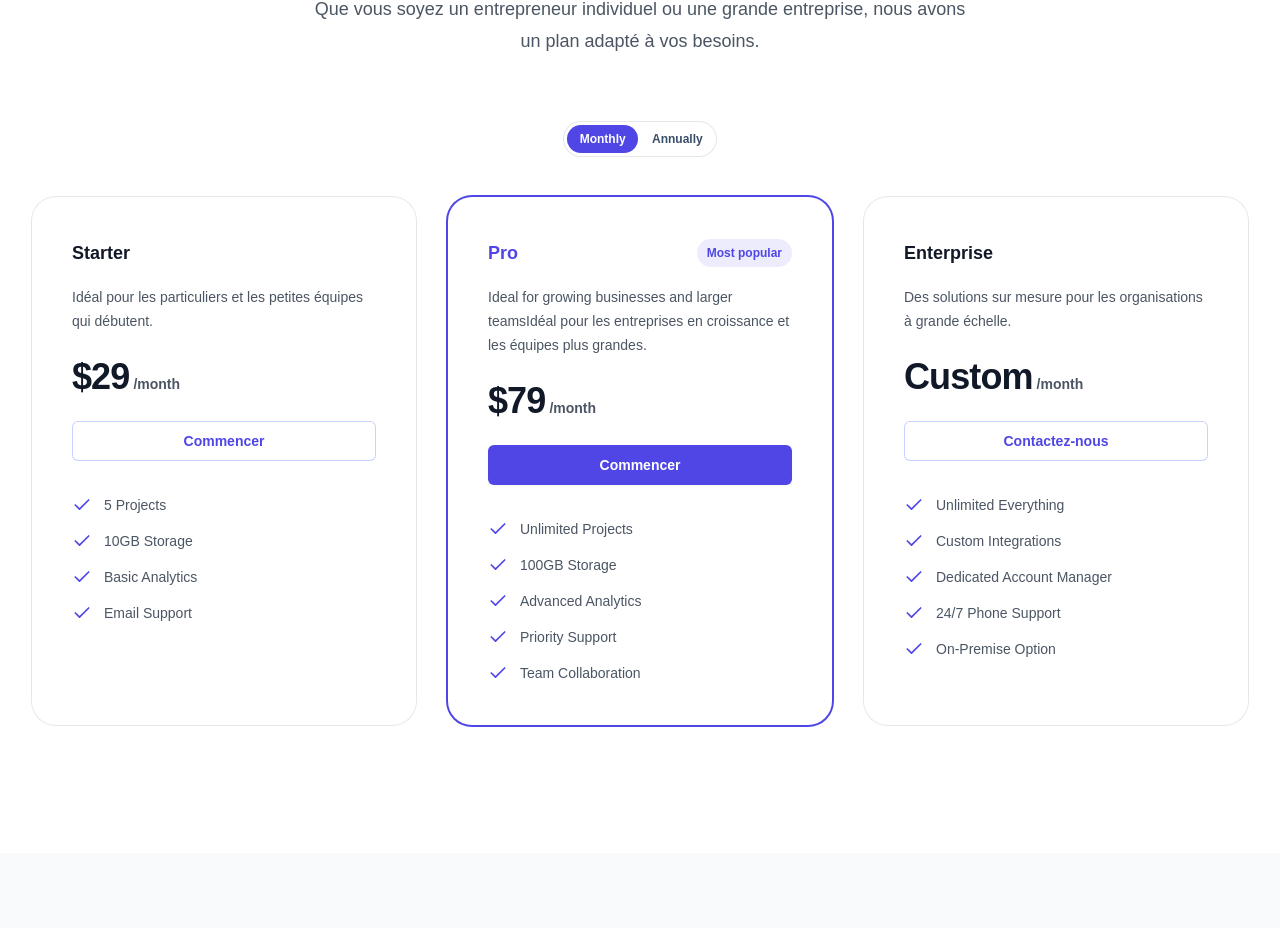
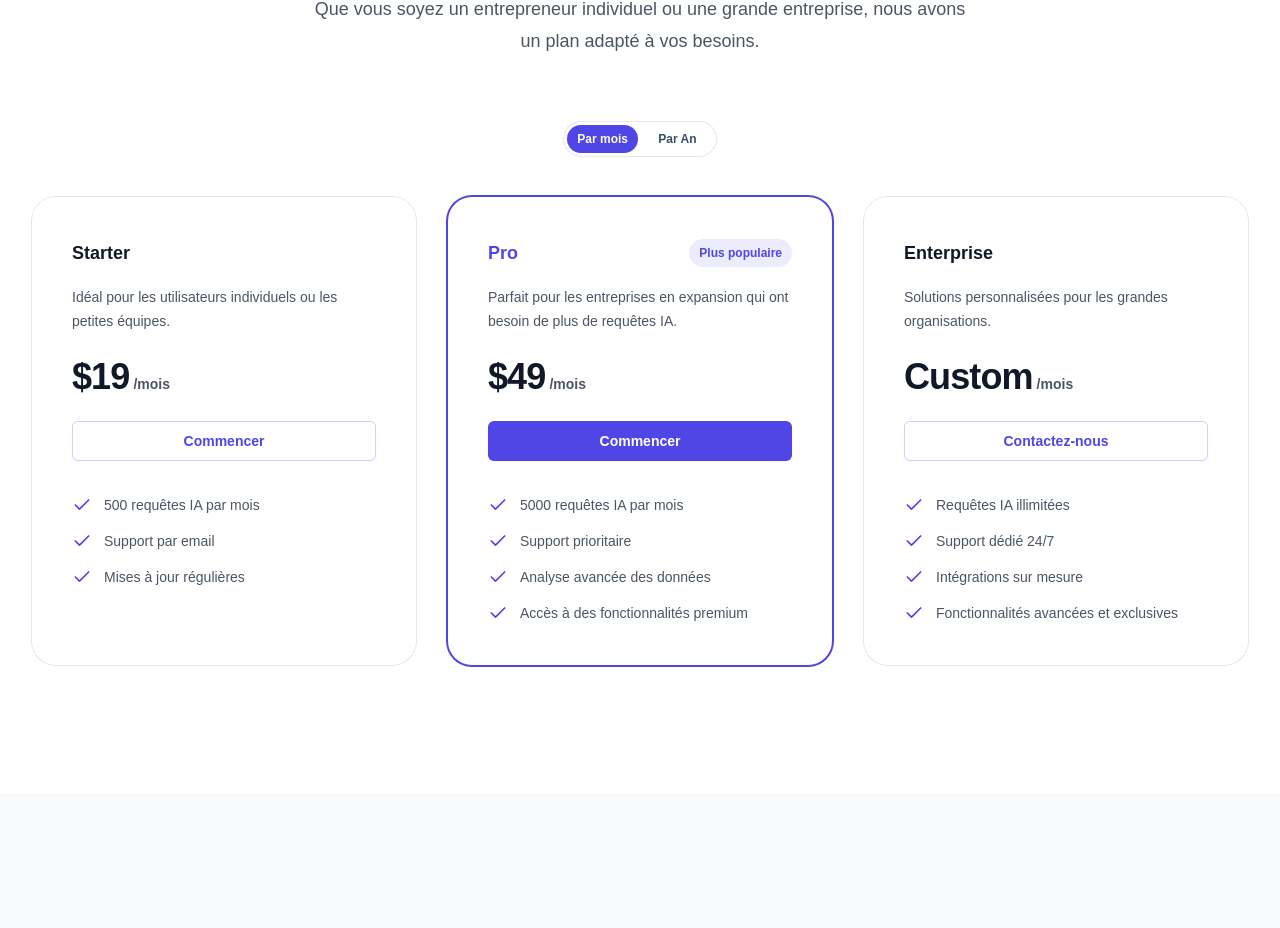
Before and after one commit to Osiris8/nextai, a Next.js app: page / in a window 1280 px wide. Shown: the part 1971-2899 px from the top of the page. Built offline with nearby package versions, Linux system fonts and the light colour scheme.

Commit message:
update Pricing content

```diff
--- a/components/Pricing.tsx
+++ b/components/Pricing.tsx
@@ -7,15 +7,14 @@ const tiers = [
     name: "Starter",
     id: "tier-starter",
     href: "#",
-    priceMonthly: 29,
-    priceAnnually: 290,
+    priceMonthly: 19,
+    priceAnnually: 190,
     description:
-      "Idéal pour les particuliers et les petites équipes qui débutent.",
+      "Idéal pour les utilisateurs individuels ou les petites équipes.",
     features: [
-      "5 Projects",
-      "10GB Storage",
-      "Basic Analytics",
-      "Email Support",
+      "500 requêtes IA par mois",
+      "Support par email",
+      "Mises à jour régulières",
     ],
     mostPopular: false,
   },
@@ -23,16 +22,15 @@ const tiers = [
     name: "Pro",
     id: "tier-pro",
     href: "#",
-    priceMonthly: 79,
-    priceAnnually: 790,
+    priceMonthly: 49,
+    priceAnnually: 490,
     description:
-      "Ideal for growing businesses and larger teamsIdéal pour les entreprises en croissance et les équipes plus grandes.",
+      "Parfait pour les entreprises en expansion qui ont besoin de plus de requêtes IA.",
     features: [
-      "Unlimited Projects",
-      "100GB Storage",
-      "Advanced Analytics",
-      "Priority Support",
-      "Team Collaboration",
+      "5000 requêtes IA par mois",
+      "Support prioritaire",
+      "Analyse avancée des données",
+      "Accès à des fonctionnalités premium",
     ],
     mostPopular: true,
   },
@@ -42,14 +40,12 @@ const tiers = [
     href: "#",
     priceMonthly: "Custom",
     priceAnnually: "Custom",
-    description:
-      "Des solutions sur mesure pour les organisations à grande échelle.",
+    description: "Solutions personnalisées pour les grandes organisations.",
     features: [
-      "Unlimited Everything",
-      "Custom Integrations",
-      "Dedicated Account Manager",
-      "24/7 Phone Support",
-      "On-Premise Option",
+      "Requêtes IA illimitées",
+      "Support dédié 24/7",
+      "Intégrations sur mesure",
+      "Fonctionnalités avancées et exclusives",
     ],
     mostPopular: false,
   },
@@ -97,7 +93,7 @@ export default function Pricing() {
                 checked={frequency === "monthly"}
                 onChange={() => handleFrequencyChange("monthly")}
               />
-              <span>Monthly</span>
+              <span>Par mois</span>
             </label>
             <label
               className={`cursor-pointer rounded-full px-2.5 py-1 ${
@@ -112,7 +108,7 @@ export default function Pricing() {
                 checked={frequency === "annually"}
                 onChange={() => handleFrequencyChange("annually")}
               />
-              <span>Annually</span>
+              <span>Par An</span>
             </label>
           </fieldset>
         </div>
@@ -139,7 +135,7 @@ export default function Pricing() {
                 </h3>
                 {tier.mostPopular ? (
                   <p className="rounded-full bg-indigo-600/10 px-2.5 py-1 text-xs font-semibold leading-5 text-indigo-600">
-                    Most popular
+                    Plus populaire
                   </p>
                 ) : null}
               </div>
@@ -165,7 +161,7 @@ export default function Pricing() {
                       ]}
                 </span>
                 <span className="text-sm font-semibold leading-6 text-gray-600">
-                  /{frequency === "monthly" ? "month" : "year"}
+                  /{frequency === "monthly" ? "mois" : "an"}
                 </span>
               </p>
               <a
```
